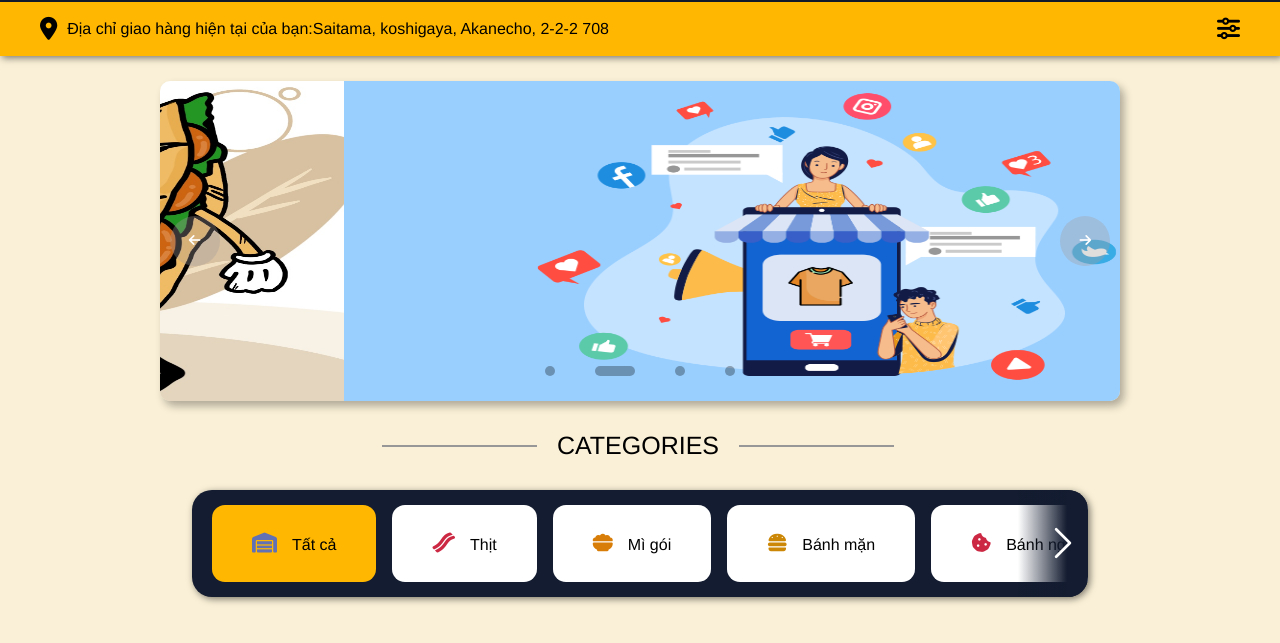
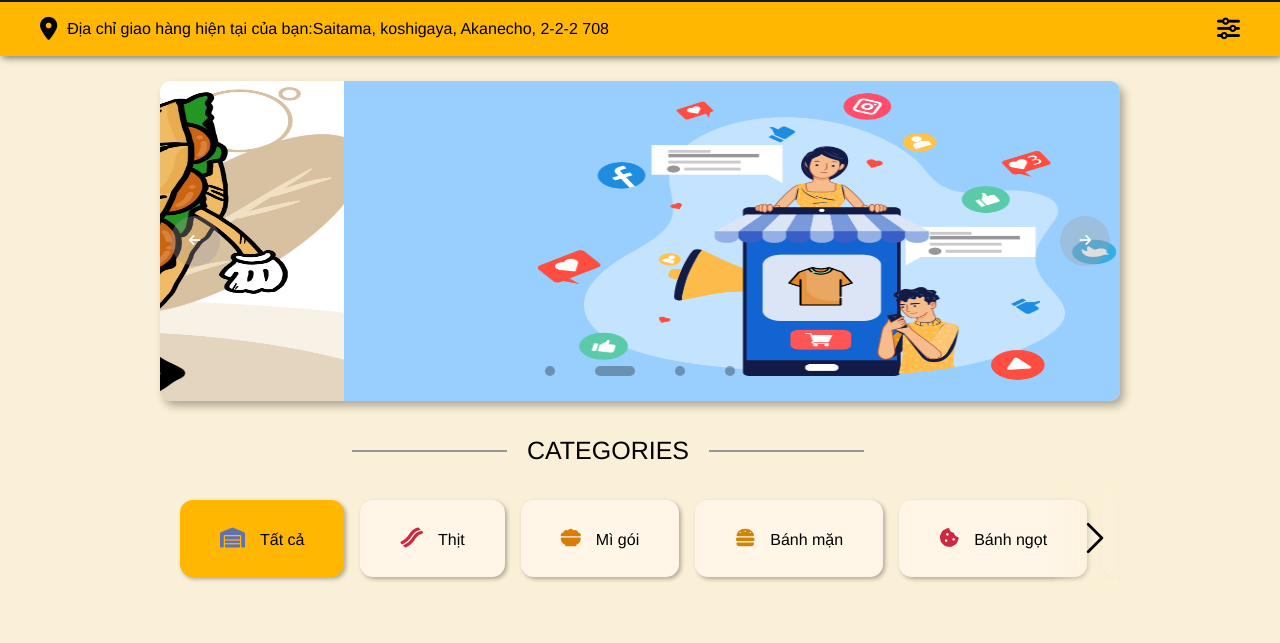
Before and after one commit to khuongyolo/goro, a website: page homescreen.html in a window 1280 px wide. Shown: the part 125-768 px from the top of the page. Drawn offline with Linux system fonts and the light colour scheme.

Commit message:
updated 23/3/2024

```diff
--- a/css/homescreen.css
+++ b/css/homescreen.css
@@ -408,7 +408,7 @@ body{
 .category-txt-line{
     text-align: center;
     font-family: "helvetica","sans-serif";
-    margin: 30px;
+    margin-top: 35px ;
     user-select: none;
 }
 
@@ -445,12 +445,12 @@ body{
 
 .category-slider{
     font-family: "helvetica","sans-serif";
-    background: #131C30;
-    box-shadow: 2px 2px 7px rgb(0,0,0,.5);
+    /* background: #131C30; */
+    /* box-shadow: 2px 2px 7px rgb(0,0,0,.5); */
     border-radius: 20px;
-    max-width: 70svw;
+    max-width: 75svw;
     margin: 20px auto;
-    margin-top: 0;
+    margin-top: 20px;
     overflow: hidden;
     position: relative;
 }
@@ -460,7 +460,7 @@ body{
     height: 50px;
     padding: 3px;
     cursor: pointer;
-    color: white;
+    color: black;
     border-radius: 50%;
     z-index: 30;
 }
@@ -488,18 +488,20 @@ body{
 .category-slider ul li a{
     color: black;
     text-decoration: none;
-    background: #ffffff;
+    background: #fff6e8;
     padding: 28px 40px;
     display: inline-block;
     border-radius: 13px;
     user-select: none;
     white-space: nowrap;
+    box-shadow: 2px 2px 4px rgb(0,0,0,.3);
+
 }
 
 .category-slider ul li a:hover{
     /* transform: translateY(-4px); */
     /* transition: 0.1s ease-in-out; */
-    background-color: #e0e0e0;
+    background-color: #ffead7;
 }
 
 /* .category-slider ul li a:active{
@@ -538,12 +540,12 @@ body{
 .category-slider .right-arrow{
     right:0;
     justify-content: flex-end;
-    background:linear-gradient(to left, #131C30 30%, transparent );
+    background:linear-gradient(to left, rgb(250, 240, 215) 5%, transparent );
     z-index: 30;
 }
 
 .category-slider .left-arrow{
-    background:linear-gradient(to right, #131C30 30%, transparent );
+    background:linear-gradient(to right, rgb(250, 240, 215) 52%, transparent );
     z-index: 30;
 }
 
@@ -723,8 +725,8 @@ body{
 
 .category-slider{
     font-family: "helvetica","sans-serif";
-    background: #131C30;
-    box-shadow: 2px 2px 7px rgb(0,0,0,.5);
+    /* background: #131C30;
+    box-shadow: 2px 2px 7px rgb(0,0,0,.5); */
     border-radius: 15px;
     max-width: 90svw;
     margin: 20px auto;
@@ -965,8 +967,8 @@ body{
 
 .category-slider{
     font-family: "helvetica","sans-serif";
-    background: #131C30;
-    box-shadow: 1px 1px 3px rgb(0,0,0,.5);
+    /* background: #131C30;
+    box-shadow: 1px 1px 3px rgb(0,0,0,.5); */
     border-radius: 10px;
     max-width: 95svw;
     margin: 20px auto;
```
